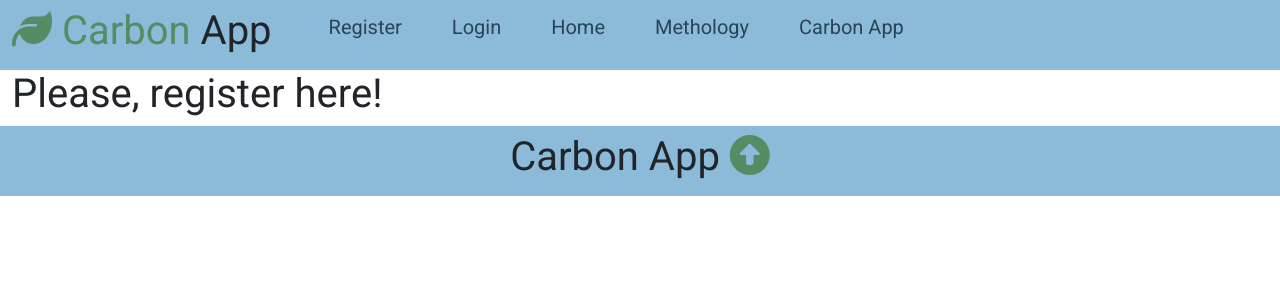
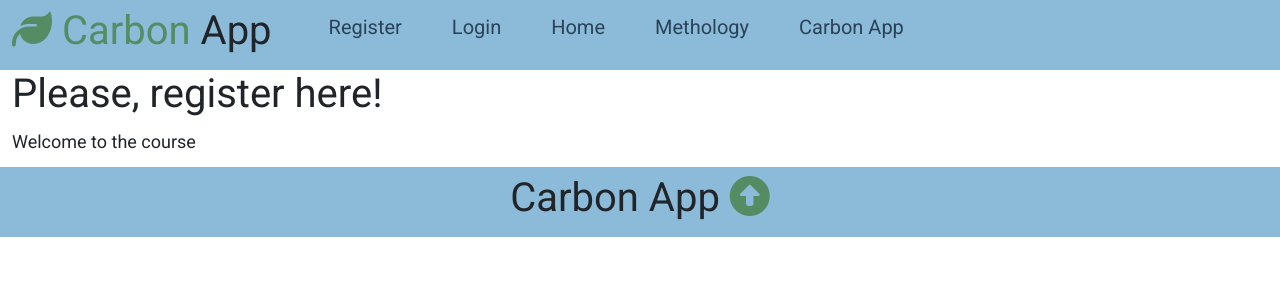
Before and after one commit to Fredriktskeie/carbon_app_v1, a Flask app: page /register in a window 1280 px wide. Shown: the top 300 px of the page. Run offline with Flask 2, Linux system fonts and the light colour scheme; some libraries are stand-ins or nearby versions.

Commit message:
welcome p

```diff
--- a/capp/templates/users/register.html
+++ b/capp/templates/users/register.html
@@ -6,6 +6,7 @@
   <div class="container">
 
     <h1>Please, register here!</h1>
+    <p>Welcome to the course</p>
 
   </div>
 </section>
```
